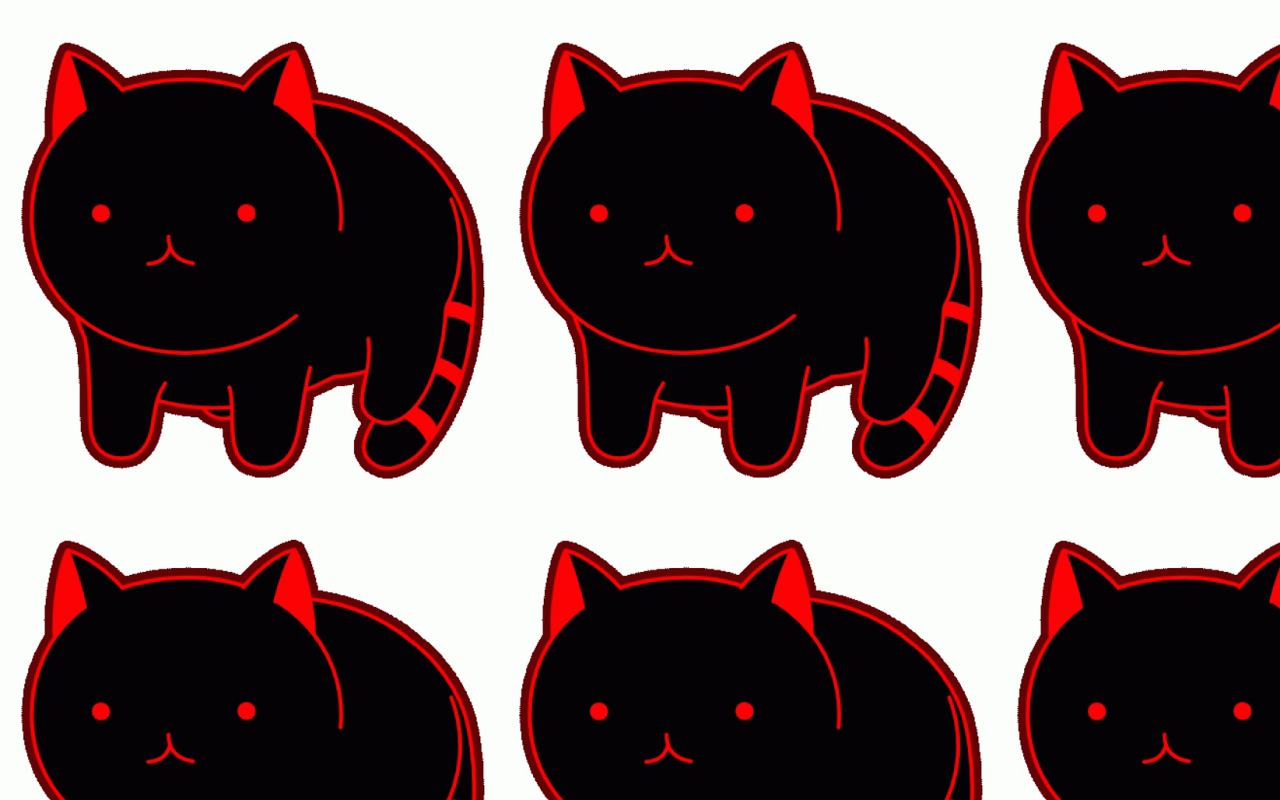
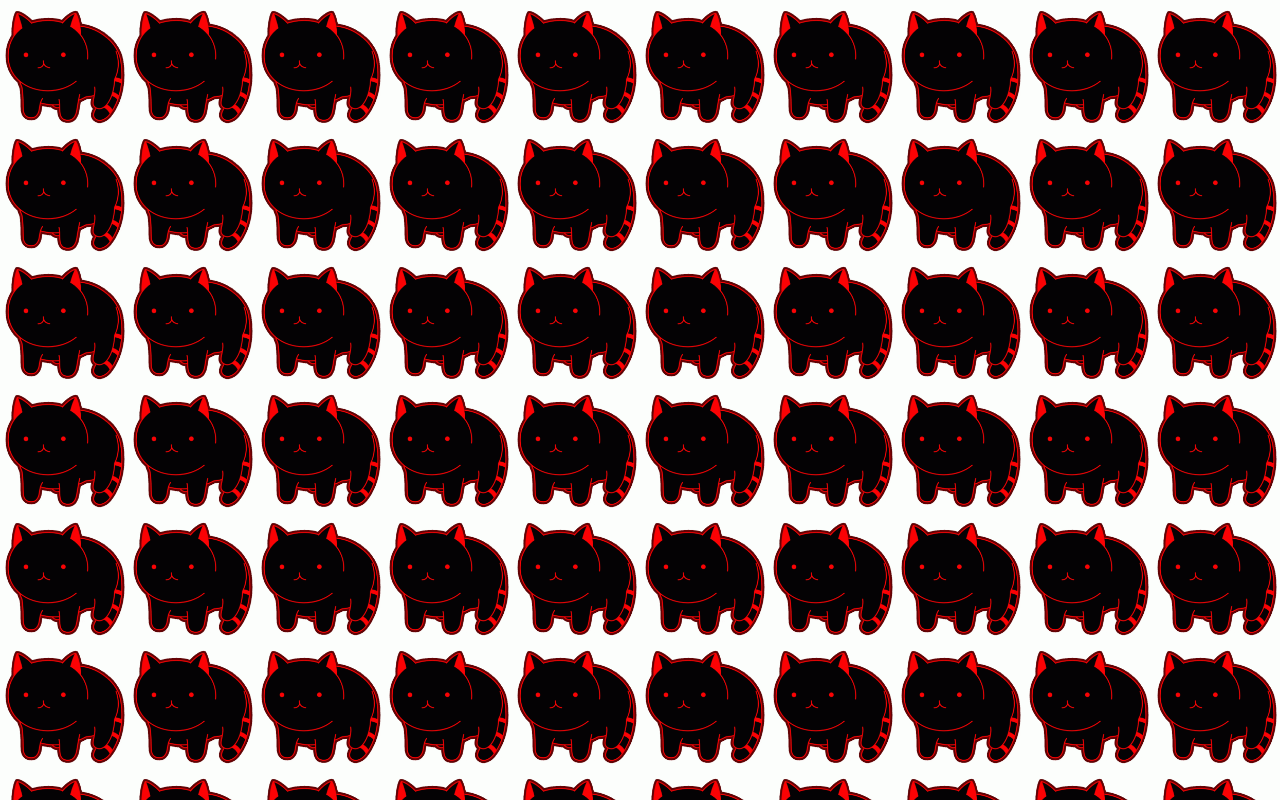
Before and after one commit to japaedits/..., a plain HTML site: page index.html in a window 1280 px wide. Drawn offline with Linux system fonts and the light colour scheme.

Commit message:
Update index.html

```diff
--- a/index.html
+++ b/index.html
@@ -19,9 +19,9 @@
             left: 0;
             width: 100%;
             height: 100%;
-            background-image: url('rola2.gif');  /* Caminho relativo ao GIF */
-            background-size: auto;  /* Não redimensionar os GIFs, mantendo o tamanho original */
-            background-repeat: repeat;  /* Repetir os GIFs até cobrir toda a tela */
+            background-image: url('rola2.gif');  /* Caminho do GIF */
+            background-size: 10%;  /* Ajusta o tamanho do GIF para se ajustar ao tamanho da tela */
+            background-repeat: repeat;  /* Faz os GIFs se repetirem até cobrir toda a tela */
         }
     </style>
 </head>
```
